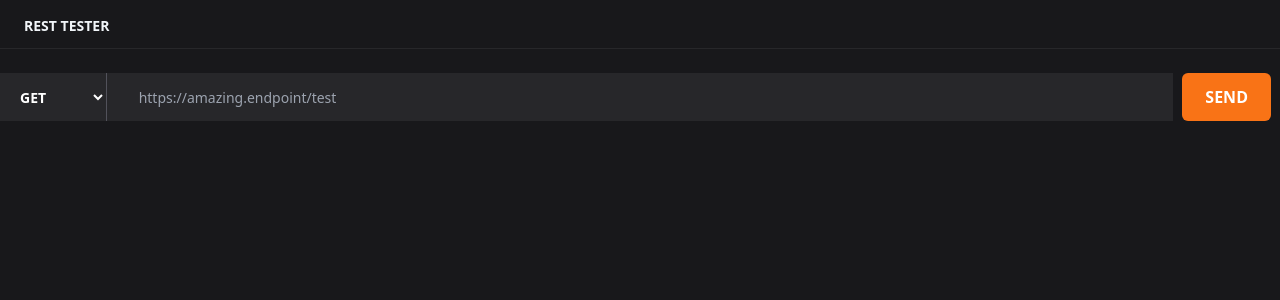
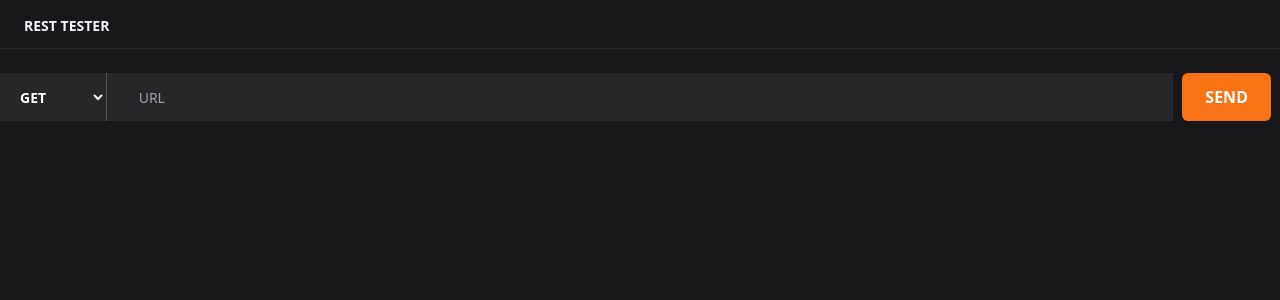
Before and after one commit to brunotatsuya/rest-tester, a React (Vite) app: page / in a window 1280 px wide. Shown: the top 300 px of the page. Built offline with nearby package versions, Linux system fonts and the light colour scheme.

Commit message:
Fixed select option disposition

```diff
--- a/src/console/console.tsx
+++ b/src/console/console.tsx
@@ -6,7 +6,7 @@ const Console: React.FC = () => {
       <div className="grid grid-cols-12 mt-6">
         <div className="col-span-3 md:col-span-2 lg:col-span-1 bg-zinc-800 text-white">
           <select className="h-12 w-full pl-4 pr-4 cursor-pointer font-extrabold text-sm bg-zinc-800 border-r border-zinc-600">
-            <option value="GET" selected>GET</option>
+            <option value="GET">GET</option>
             <option value="POST">POST</option>
             <option value="PATCH">PATCH</option>
             <option value="PUT">PUT</option>
@@ -14,7 +14,7 @@ const Console: React.FC = () => {
           </select>
         </div>
         <div className="col-span-7 md:col-span-8 lg:col-span-10 pl-8 bg-zinc-800 text-white">
-          <input className="h-12 w-full bg-zinc-800 text-sm outline-none" placeholder="https://amazing.endpoint/test"></input>
+          <input className="h-12 w-full bg-zinc-800 text-sm outline-none" placeholder="URL"></input>
         </div>
         <div className="grid justify-items-center col-span-2 md:col-span-2 lg:col-span-1 bg-zinc-900">
           <button className="h-full w-5/6 font-bold text-white bg-orange-500 hover:bg-orange-600 transition-colors rounded-md">
```
